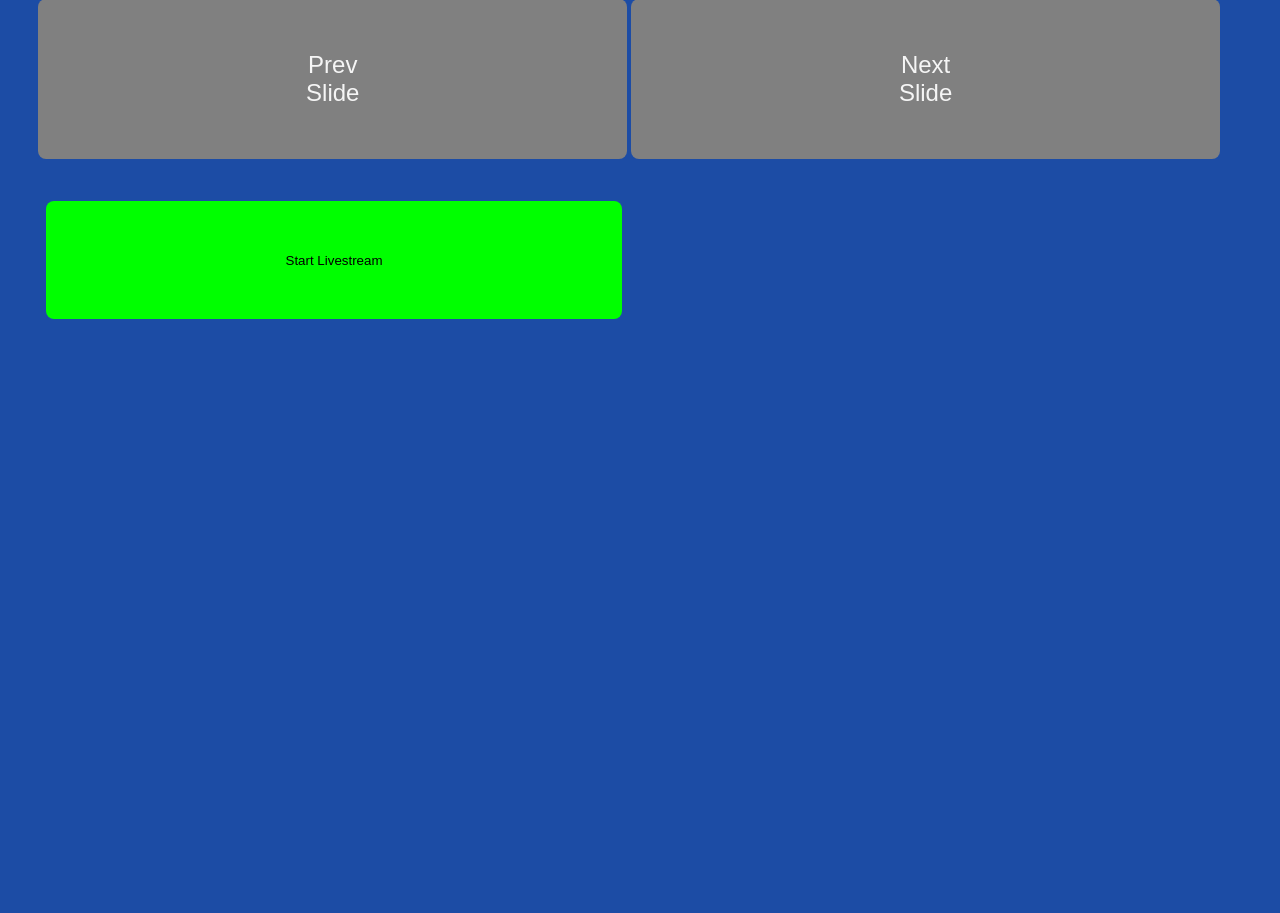
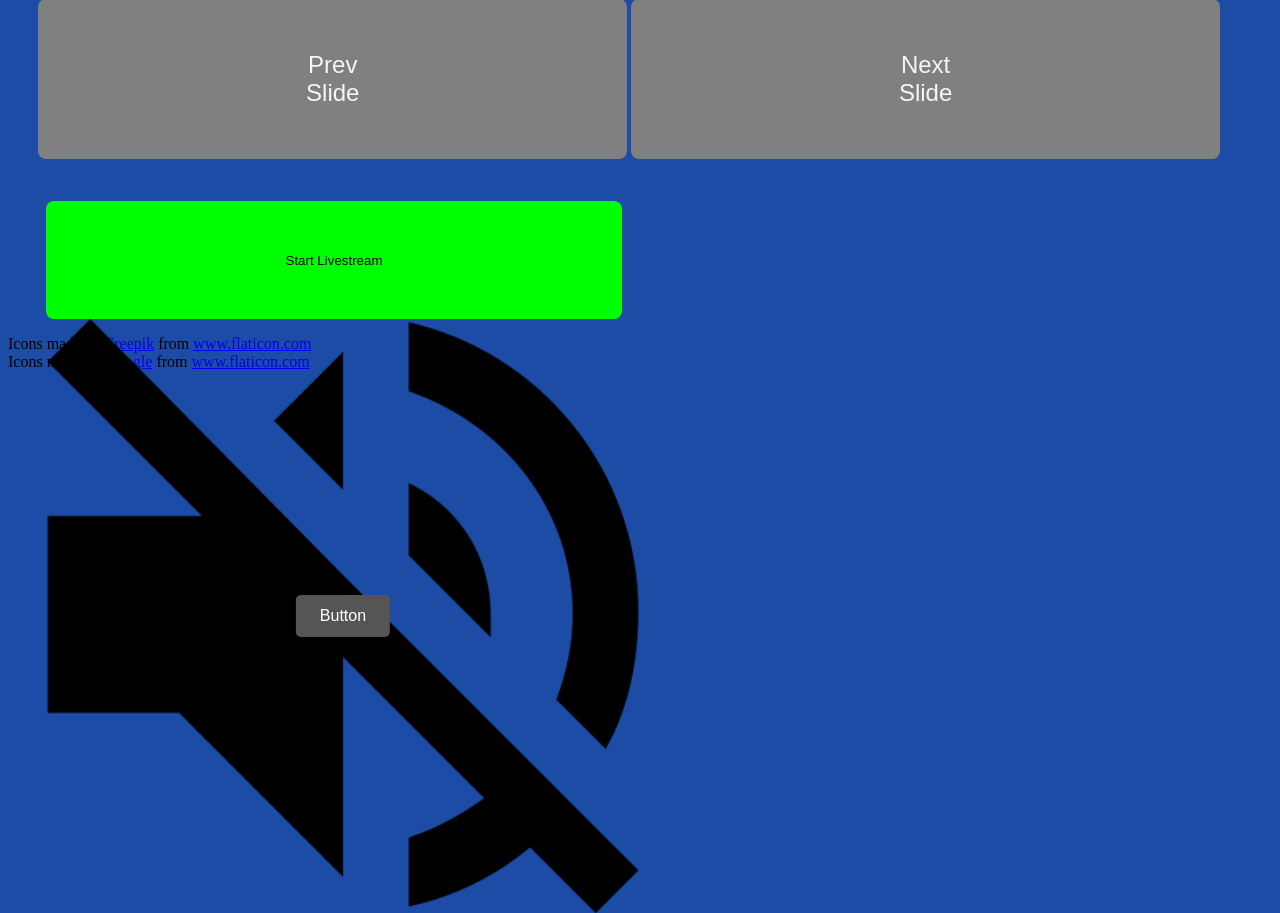
Before and after one commit to Nickiel12/Church-Programs, a Flask app: template kivy_based/templates/index.html in a window 1280 px wide. Shown: the part 625-1538 px from the top of the page. Before the commit the page ends 944 px from the top, so only its background shows below. Run offline with Flask 2, Linux system fonts and the light colour scheme; the template is opened without the code that fills it, so the values that code supplies are empty; some libraries are stand-ins or nearby versions.

Commit message:
added an image buttons

```diff
--- a/kivy_based/static/css/index.css
+++ b/kivy_based/static/css/index.css
@@ -71,6 +71,37 @@
 #green_button {
     background-color: #00FF00
 }
+/* Container needed to position the button. Adjust the width as needed */
+.container {
+    position: relative;
+    width: 50%;
+}
+
+/* Make the image responsive */
+.container img {
+    width: 100%;
+    height: auto;
+}
+
+/* Style the button and place it in the middle of the container/image */
+.container .btn {
+    position: absolute;
+    top: 50%;
+    left: 50%;
+    transform: translate(-50%, -50%);
+    -ms-transform: translate(-50%, -50%);
+    background-color: #555;
+    color: white;
+    font-size: 16px;
+    padding: 12px 24px;
+    border: none;
+    cursor: pointer;
+    border-radius: 5px;
+}
+
+.container .btn:hover {
+    background-color: black;
+}
 #bottom_spacer {
     width: 100%;
     height: 40%
--- a/kivy_based/templates/index.html
+++ b/kivy_based/templates/index.html
@@ -78,8 +78,17 @@
 					{% endif %}
 				</button>
 			</a>
+			<div class="container">
+				<img src="{{ url_for('static', filename='images/volume_off.png')}}" alt="the state of the volume">
+				<button class="btn">Button</button>
+			  </div>
+
 		</div>
 	</p>
+	<div>Icons made by <a href="https://www.flaticon.com/authors/freepik" title="Freepik">Freepik</a>
+		 from <a href="https://www.flaticon.com/" title="Flaticon">www.flaticon.com</a>
+		</div><div>Icons made by <a href="https://www.flaticon.com/authors/google" title="Google">Google</a>
+			 from <a href="https://www.flaticon.com/"     title="Flaticon">www.flaticon.com</a></div>
 	<div id=bottom_spacer>
 	<div id=bottom_buttons>
 		<button id=clicker_prev onclick=on_prev() class=push_button>Prev<br>Slide</button>
```
Also changed, not shown: kivy_based/static/images/volume_off.png (added), kivy_based/static/images/volume_on.png (added).
